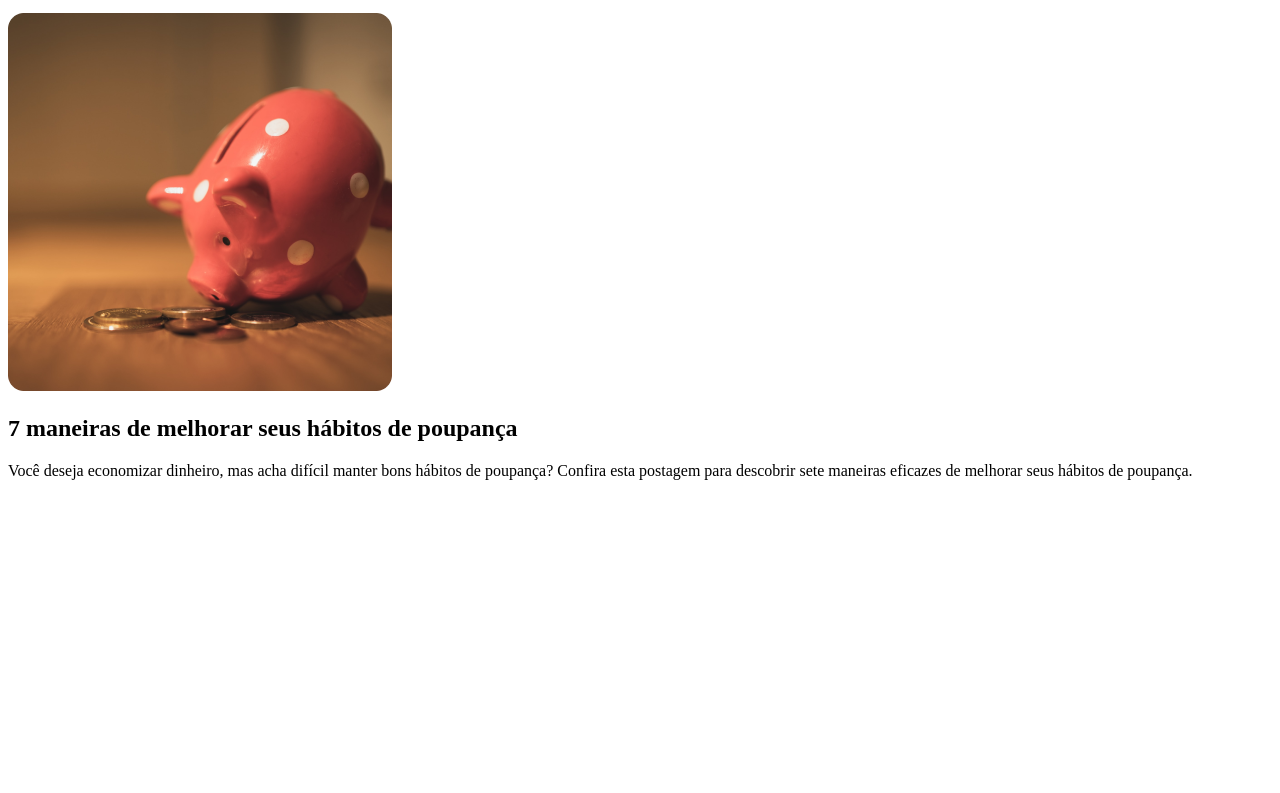
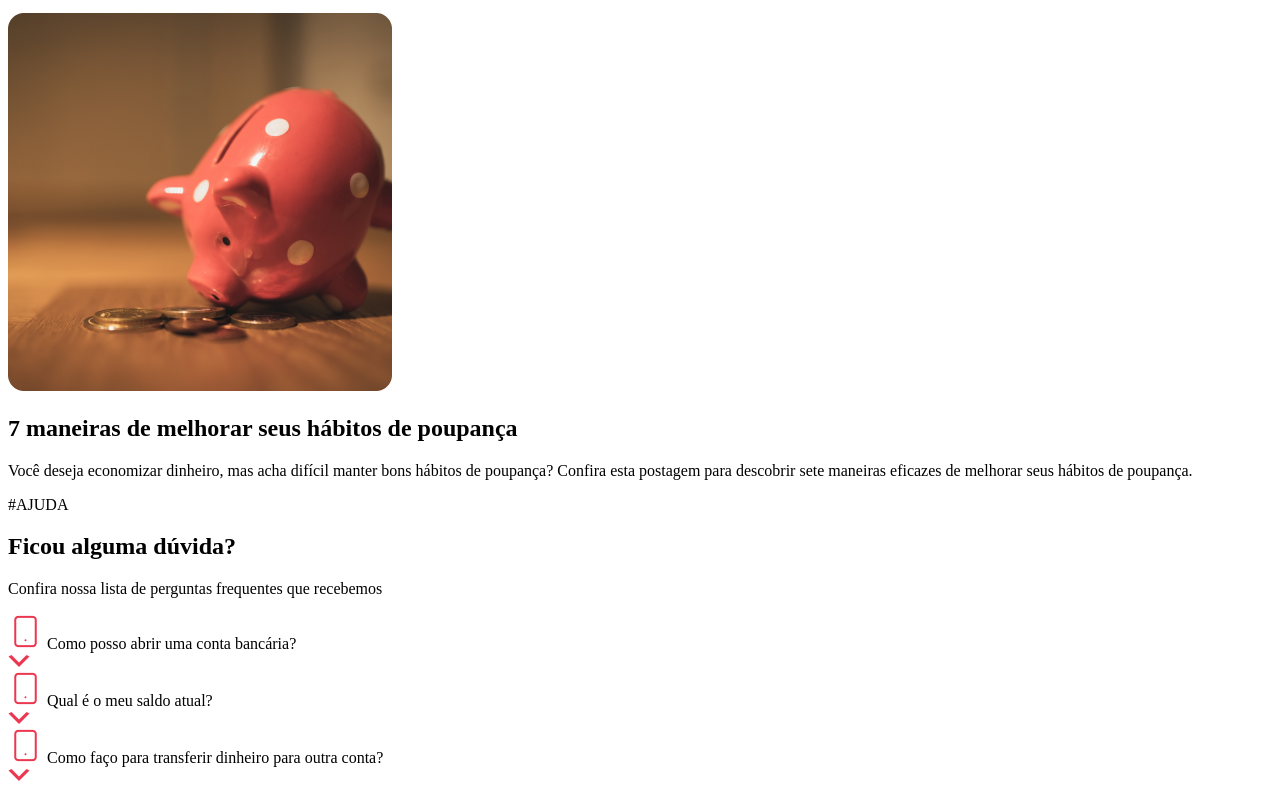
Before and after one commit to pedroviniciusn/tesla-bank, a website built with Vite: page index.html in a window 1280 px wide. Shown: the part 6405-7198 px from the top of the page. Before the commit the page ends 6901 px from the top, so only its background shows below. Built offline with nearby package versions, Linux system fonts and the light colour scheme; files whose address does not match are found by name.

Commit message:
feat: Finalizing the eighth section of the project

```diff
--- a/index.html
+++ b/index.html
@@ -534,6 +534,43 @@
           </div>
           <div id="posts" class="flex flex-wrap justify-between"><div>
         </section>
+        <section class="w-11/12 mx-auto h-max pt-20 grid grid-cols-1 xl:gap-12 lg:gap-11 md:gap-10 sm:gap-9">
+          <div class="w-3/5 mx-auto grid grid-cols-1 gap-4 text-center">
+            <span class="text-brand_color_red">#AJUDA</span>
+            <h1
+              class="xl:text-5xl lg:text-5xl md:text-4xl sm:text-3xl font-bold"
+            >
+            Ficou alguma dúvida?
+            </h1>
+            <p class="font-medium">
+              Confira nossa lista de perguntas frequentes que recebemos
+            </p>
+          </div>
+          <div class="w-2/4 mx-auto grid grid-cols-1 xl:gap-20 lg:gap-16 md:gap-12 sm:gap-8 text-center">
+            <div class="flex items-center justify-between">
+              <div class="flex items-center">
+                <img src="public/smartphone.png" alt="Smartphone" class="xl:w-9 xl:h-9 lg:w-8 lg:h-8 md:w-7 md:h-7 sm:w-6 sm:h-6 mr-4 cursor-pointer">
+                <span class="font-medium cursor-pointer">Como posso abrir uma conta bancária?</span>
+              </div>
+              <img src="public/Vectorred.png" alt="Vector" class="xl:w-5 xl:h-3 lg:w-4 lg:h-2 md:w-4 md:h-2 sm:w-4 sm:h-2 cursor-pointer">
+            </div>
+
+            <div class="flex items-center justify-between">
+              <div class="flex items-center">
+                <img src="public/smartphone.png" alt="Smartphone" class="xl:w-9 xl:h-9 lg:w-8 lg:h-8 md:w-7 md:h-7 sm:w-6 sm:h-6 mr-4 cursor-pointer">
+                <span class="font-medium cursor-pointer items-start">Qual é o meu saldo atual?</span>
+              </div>
+              <img src="public/Vectorred.png" alt="Vector" class="xl:w-5 xl:h-3 lg:w-4 lg:h-2 md:w-4 md:h-2 sm:w-4 sm:h-2 cursor-pointer">
+            </div>
+            <div class="flex items-center justify-between">
+              <div class="flex items-center">
+                <img src="public/smartphone.png" alt="Smartphone" class="xl:w-9 xl:h-9 lg:w-8 lg:h-8 md:w-7 md:h-7 sm:w-6 sm:h-6 mr-4 cursor-pointer">
+                <span class="font-medium cursor-pointer items-start">Como faço para transferir dinheiro para outra conta?</span>
+              </div>
+              <img src="public/Vectorred.png" alt="Vector" class="xl:w-5 xl:h-3 lg:w-4 lg:h-2 md:w-4 md:h-2 sm:w-4 sm:h-2 cursor-pointer">
+            </div>
+          </div>
+        </section>
       </main>
     </div>
     <script type="module" src="/scripts/main.js"></script>
```
